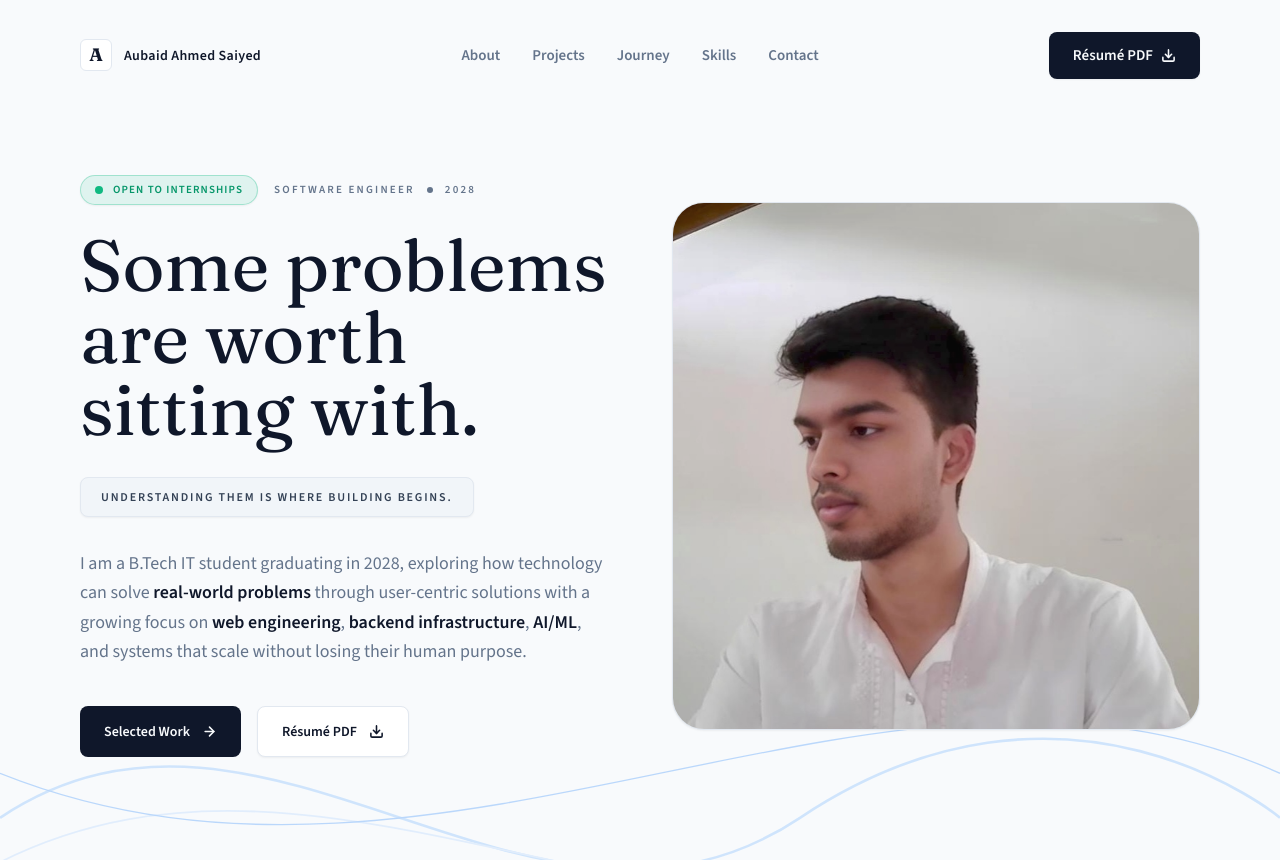
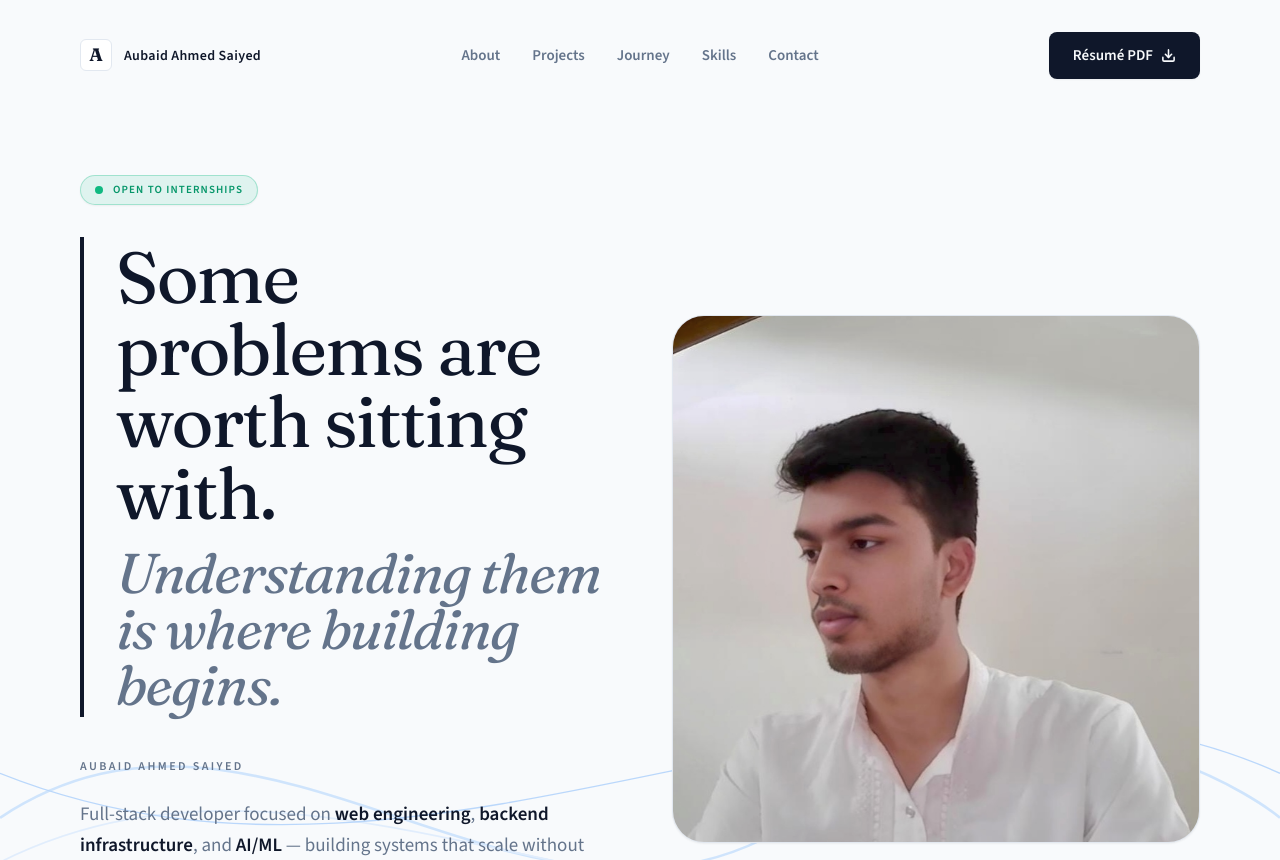
Before and after one commit to AubaidAhmedSaiyed/Portfolio, a React (Vite) app in the folder client/: page / in a window 1280 px wide. Shown: the top 860 px of the page. Built offline with nearby package versions, Linux system fonts and the light colour scheme; the HTML template or start-up script is replaced by a standard one.

Commit message:
redesignV2

```diff
--- a/client/src/sections/Experience.jsx
+++ b/client/src/sections/Experience.jsx
@@ -4,60 +4,79 @@ export default function Experience() {
   return (
     <section id="experience" className="pt-24 pb-12 border-b border-themeBorder relative overflow-hidden">
 
-      <div className="relative z-10 flex justify-between items-baseline mb-16">
+      {/* Subtle Vertical Background Wave */}
+      <div className="absolute inset-0 pointer-events-none z-0 overflow-hidden flex items-center justify-center opacity-40">
+        <svg viewBox="0 0 800 1440" fill="none" xmlns="http://www.w3.org/2000/svg" className="h-full w-auto min-h-[1440px]">
+          <path d="M200 0 C 0 300, 400 600, 200 900 C 0 1200, 200 1440, 200 1440" stroke="#93C5FD" strokeWidth="2.5" />
+          <path d="M250 0 C 50 400, 450 800, 250 1440" stroke="#BFDBFE" strokeWidth="1.5" />
+          <path d="M150 0 C 350 500, -50 1000, 150 1440" stroke="#60A5FA" strokeWidth="2" />
+        </svg>
+      </div>
+
+      <div className="relative z-10 flex justify-between items-baseline mb-24">
         <span className="font-serif text-4xl md:text-5xl font-bold text-themeInk tracking-tight">Experience & Growth</span>
         <span className="font-mono text-[11px] text-themeMuted">03</span>
       </div>
 
-      <div className="relative z-10 flex flex-col gap-8">
-        {experienceItems.map((exp, index) => (
-          <div key={index} className="bg-themeSurface border border-themeBorder rounded-2xl p-8 shadow-sm flex flex-col md:flex-row gap-8">
+      <div className="relative z-10 max-w-4xl mx-auto">
+        {/* Timeline Line */}
+        <div className="relative border-l border-themeBorder/60 ml-[80px] md:ml-[140px]">
 
-            {/* Left Column (Meta) */}
-            <div className="md:w-64 flex-shrink-0 flex flex-col items-start">
-              <div className="font-sans text-[12px] font-bold tracking-[0.15em] uppercase text-themeAccent mb-3">
+          {experienceItems.map((exp, index) => (
+            <div key={index} className="relative pl-8 md:pl-16 mb-20 last:mb-0">
+
+              {/* Timeline Dot */}
+              <span className="absolute top-2 -left-[5px] w-[9px] h-[9px] rounded-full bg-themeBorder border-2 border-themeBg"></span>
+
+              {/* Date (Left of timeline) */}
+              <div className="absolute top-0.5 -left-[96px] md:-left-[164px] w-[70px] md:w-[100px] text-right font-sans text-[15px] md:text-[16px] font-semibold text-themeMuted">
                 {exp.timeframe}
               </div>
+
+              {/* Pill / Label */}
               {exp.label && (
-                <span className="bg-themeBg border border-themeBorder text-themeInk px-3 py-1 rounded-md text-[11px] font-bold uppercase tracking-wider mb-4">
-                  {exp.label}
-                </span>
+                <div className="inline-block border border-themeBorder/80 rounded-full px-4 py-1.5 mb-5 shadow-sm bg-themeSurface">
+                  <span className="font-sans text-[10px] md:text-[11px] font-bold tracking-[0.15em] uppercase text-themeInk">
+                    {exp.label}
+                  </span>
+                </div>
               )}
-            </div>
 
-            {/* Right Column (Content) */}
-            <div className="flex-1 flex flex-col">
-              <h3 className="font-serif text-3xl font-bold text-themeInk mb-2 leading-tight">
+              {/* Role & Company */}
+              <h3 className="font-serif text-3xl md:text-4xl font-bold text-themeInk mb-2 leading-tight">
                 {exp.role}
               </h3>
-              <div className="font-sans text-[16px] font-bold text-themeMuted mb-6">
+              <div className="font-sans text-[16px] md:text-[18px] font-semibold text-themeMuted mb-8">
                 @ {exp.company}
               </div>
 
-              <ul className="space-y-4 mb-8">
+              {/* Highlights List */}
+              <ul className="space-y-4 mb-8 max-w-[650px]">
                 {exp.highlights.filter(Boolean).map((highlight, i) => (
-                  <li key={i} className="flex gap-4 font-sans text-[16px] font-medium text-themeInk leading-relaxed">
-                    <span className="text-themeAccent mt-1 flex-shrink-0">
-                      <svg width="16" height="16" viewBox="0 0 24 24" fill="none" stroke="currentColor" strokeWidth="2"><polyline points="20 6 9 17 4 12"></polyline></svg>
+                  <li key={i} className="flex gap-4 font-sans text-[16px] md:text-[17px] font-medium text-themeInk leading-relaxed">
+                    <span className="text-themeMuted mt-1.5 flex-shrink-0">
+                      <svg width="15" height="15" viewBox="0 0 24 24" fill="none" stroke="currentColor" strokeWidth="2.5"><polyline points="20 6 9 17 4 12"></polyline></svg>
                     </span>
                     <span>{highlight}</span>
                   </li>
                 ))}
               </ul>
 
+              {/* Tags/Pills at bottom */}
               {exp.tags && exp.tags.length > 0 && (
-                <div className="flex flex-wrap gap-2 mt-auto pt-6 border-t border-themeBorder/50">
+                <div className="flex flex-wrap gap-2.5">
                   {exp.tags.map(tag => (
-                    <span key={tag} className="text-themeMuted font-sans text-[12px] font-semibold bg-themeBg px-3 py-1 rounded-full border border-themeBorder">
+                    <span key={tag} className="border border-themeBorder/60 bg-themeSurface rounded-full px-4 py-1.5 font-sans text-[12px] md:text-[13px] font-semibold text-themeMuted hover:text-themeInk hover:border-themeBorder transition-colors shadow-sm">
                       {tag}
                     </span>
                   ))}
                 </div>
               )}
+
             </div>
+          ))}
 
-          </div>
-        ))}
+        </div>
       </div>
     </section>
   );
--- a/client/src/sections/Hero.jsx
+++ b/client/src/sections/Hero.jsx
@@ -6,8 +6,9 @@ export default function Hero() {
       <div className="flex flex-col lg:flex-row gap-12 lg:gap-16 items-center">
 
         {/* Left Content */}
-        <div className="flex-1 w-full order-2 lg:order-1">
-          <div className="flex flex-wrap items-center gap-4 mb-6">
+        <div className="flex-1 w-full order-2 lg:order-1 flex flex-col items-start">
+
+          <div className="mb-8">
             <div className="inline-flex items-center gap-2.5 px-3.5 py-1.5 rounded-full border border-emerald-500/30 bg-emerald-500/10 text-emerald-600 font-sans text-[11px] font-bold uppercase tracking-widest shadow-sm">
               <span className="relative flex h-2 w-2">
                 <span className="animate-ping absolute inline-flex h-full w-full rounded-full bg-emerald-400 opacity-75"></span>
@@ -15,25 +16,25 @@ export default function Hero() {
               </span>
               Open to Internships
             </div>
-
-            <div className="font-sans text-[11px] font-bold tracking-[0.2em] uppercase text-themeMuted flex items-center gap-3">
-              <span>{siteMeta.role}</span>
-              <span className="w-1.5 h-1.5 bg-themeMuted rounded-full"></span>
-              <span>2028</span>
-            </div>
           </div>
 
-          <h1 className="font-serif text-5xl md:text-6xl lg:text-[72px] text-themeInk leading-[1.05] mb-8">
-            Some problems<br/>
-            are worth sitting with.
-          </h1>
-
-          <div className="inline-block bg-themeCard border border-themeBorder px-5 py-2.5 rounded-lg font-sans text-[12px] font-bold tracking-[0.15em] uppercase text-themeAccent mb-8 shadow-sm">
-            Understanding them is where building begins.
+          {/* Blockquote Style Heading */}
+          <div className="border-l-[4px] border-themeInk pl-6 md:pl-8 mb-10 py-1">
+            <h1 className="font-serif text-5xl md:text-6xl lg:text-[72px] text-themeInk leading-[1.1] tracking-tight mb-4">
+              Some problems are worth sitting with.
+            </h1>
+            <h2 className="font-serif text-4xl md:text-5xl lg:text-[56px] text-themeMuted leading-[1.1] italic tracking-tight">
+              Understanding them is where building begins.
+            </h2>
           </div>
 
-          <p className="font-sans text-[17px] md:text-[18px] text-themeMuted leading-relaxed max-w-[540px] mb-10 font-medium">
-            I am a B.Tech IT student graduating in 2028, exploring how technology can solve <span className="text-themeInk font-semibold">real-world problems</span> through user-centric solutions with a growing focus on <span className="text-themeInk font-semibold">web engineering</span>, <span className="text-themeInk font-semibold">backend infrastructure</span>, <span className="text-themeInk font-semibold">AI/ML</span>, and systems that scale without losing their human purpose.
+          {/* Name Label (No Dashes) */}
+          <div className="font-sans text-[12px] font-bold tracking-[0.2em] uppercase text-themeMuted mb-6">
+            AUBAID AHMED SAIYED
+          </div>
+
+          <p className="font-sans text-[17px] md:text-[19px] text-themeMuted leading-relaxed max-w-[580px] mb-10 font-medium">
+            Full-stack developer focused on <span className="text-themeInk font-bold">web engineering</span>, <span className="text-themeInk font-bold">backend infrastructure</span>, and <span className="text-themeInk font-bold">AI/ML</span> — building systems that scale without losing their human purpose.
           </p>
 
           <div className="flex flex-wrap gap-4">
@@ -42,7 +43,7 @@ export default function Hero() {
               <svg width="15" height="15" viewBox="0 0 24 24" fill="none" stroke="currentColor" strokeWidth="2.5" strokeLinecap="round" strokeLinejoin="round"><line x1="5" y1="12" x2="19" y2="12"></line><polyline points="12 5 19 12 12 19"></polyline></svg>
             </a>
             <a href={siteMeta.resume} target="_blank" rel="noreferrer" className="flex items-center gap-3 bg-themeSurface border border-themeBorder text-themeInk px-6 py-3.5 rounded-lg font-sans text-[14px] font-bold shadow-sm hover:border-themeMuted transition-colors">
-              Résumé PDF
+              Resume PDF
               <svg width="15" height="15" viewBox="0 0 24 24" fill="none" stroke="currentColor" strokeWidth="2.5" strokeLinecap="round" strokeLinejoin="round"><path d="M21 15v4a2 2 0 0 1-2 2H5a2 2 0 0 1-2-2v-4"></path><polyline points="7 10 12 15 17 10"></polyline><line x1="12" y1="15" x2="12" y2="3"></line></svg>
             </a>
           </div>
```
